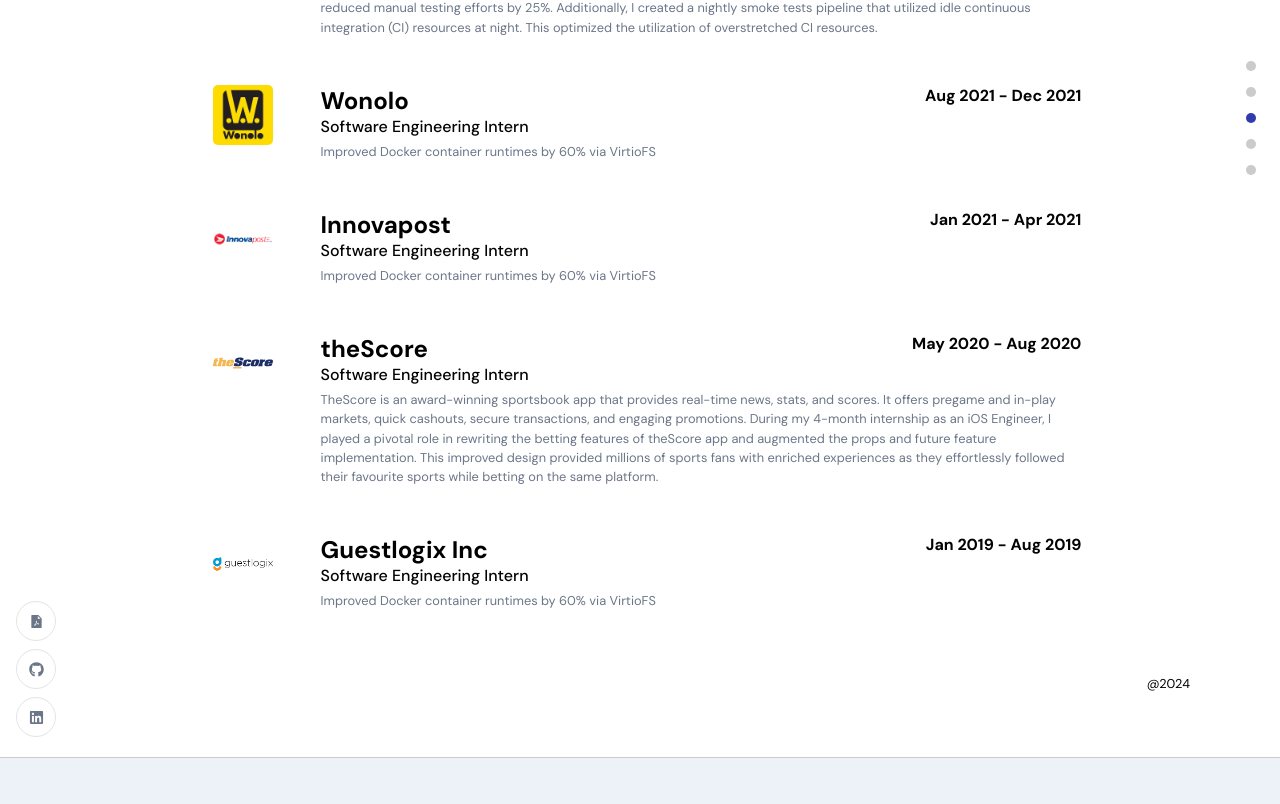
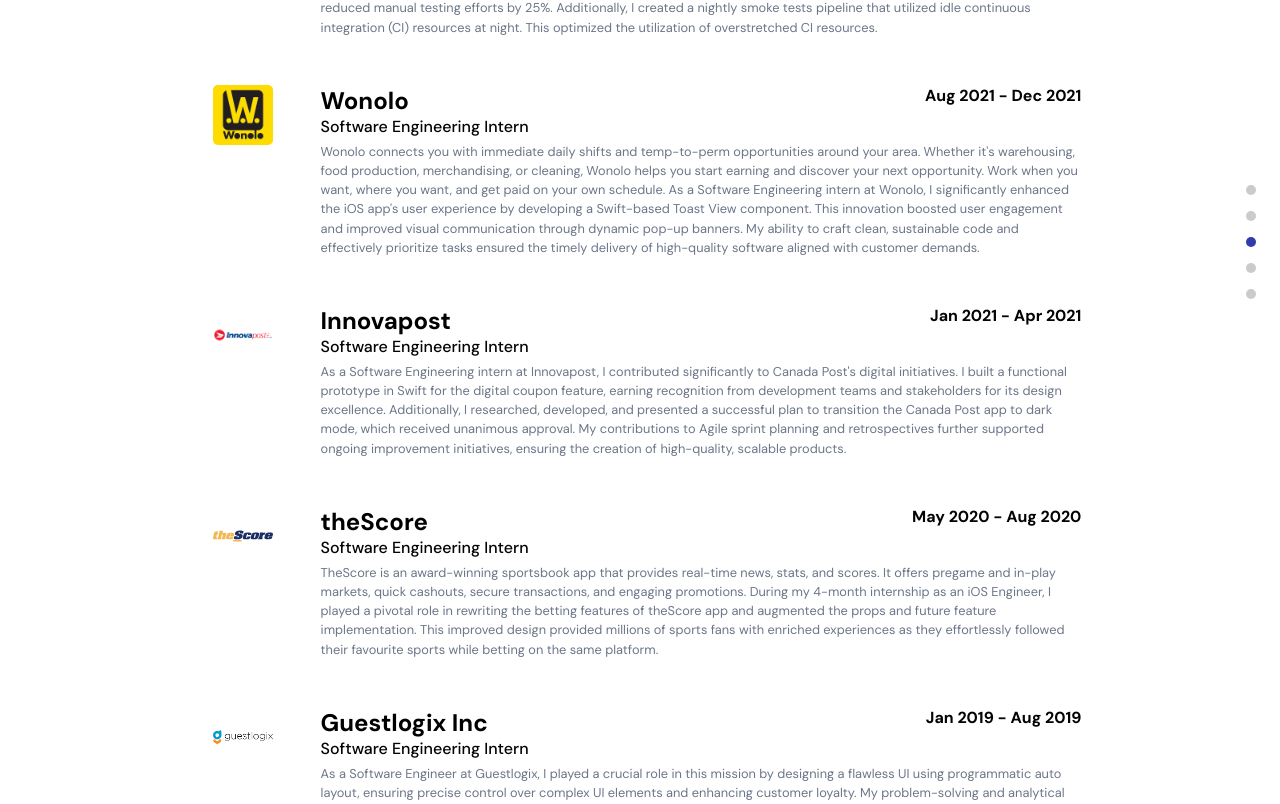
Before and after one commit to mariak211/Personal-portfolio, a React (Create React App) app in the folder frontend/: page / in a window 1280 px wide. Shown: the part 2294-3098 px from the top of the page. Built offline with nearby package versions, Linux system fonts and the light colour scheme.

Commit message:
fix the work experience section

```diff
--- a/frontend/src/Container/Work/Work.jsx
+++ b/frontend/src/Container/Work/Work.jsx
@@ -79,7 +79,7 @@
         "Github"
       ],
 
-      "achievements": "Improved Docker container runtimes by 60% via VirtioFS"
+      "achievements": " Wonolo connects you with immediate daily shifts and temp-to-perm opportunities around your area. Whether it's warehousing, food production, merchandising, or cleaning, Wonolo helps you start earning and discover your next opportunity. Work when you want, where you want, and get paid on your own schedule. \n As a Software Engineering intern at Wonolo, I significantly enhanced the iOS app's user experience by developing a Swift-based Toast View component. This innovation boosted user engagement and improved visual communication through dynamic pop-up banners. My ability to craft clean, sustainable code and effectively prioritize tasks ensured the timely delivery of high-quality software aligned with customer demands."
 
     },
     {
@@ -104,8 +104,7 @@
         "Github"
       ],
 
-      "achievements": "Improved Docker container runtimes by 60% via VirtioFS"
-
+      "achievements": "As a Software Engineering  intern at Innovapost, I contributed significantly to Canada Post's digital initiatives. I built a functional prototype in Swift for the digital coupon feature, earning recognition from development teams and stakeholders for its design excellence. Additionally, I researched, developed, and presented a successful plan to transition the Canada Post app to dark mode, which received unanimous approval. My contributions to Agile sprint planning and retrospectives further supported ongoing improvement initiatives, ensuring the creation of high-quality, scalable products."
     },
     {
       "companyName": "theScore",
@@ -154,7 +153,7 @@
         "Github"
       ],
 
-      "achievements": "Improved Docker container runtimes by 60% via VirtioFS"
+      "achievements": "As a Software Engineer at Guestlogix, I played a crucial role in this mission by designing a flawless UI using programmatic auto layout, ensuring precise control over complex UI elements and enhancing customer loyalty. My problem-solving and analytical skills were instrumental in identifying and resolving complex code issues, thereby improving development efficiency. Additionally, I gained valuable experience in the full software development lifecycle, from idea generation to deployment, contributing to the delivery of exceptional user experiences."
 
     }
 ];
```
